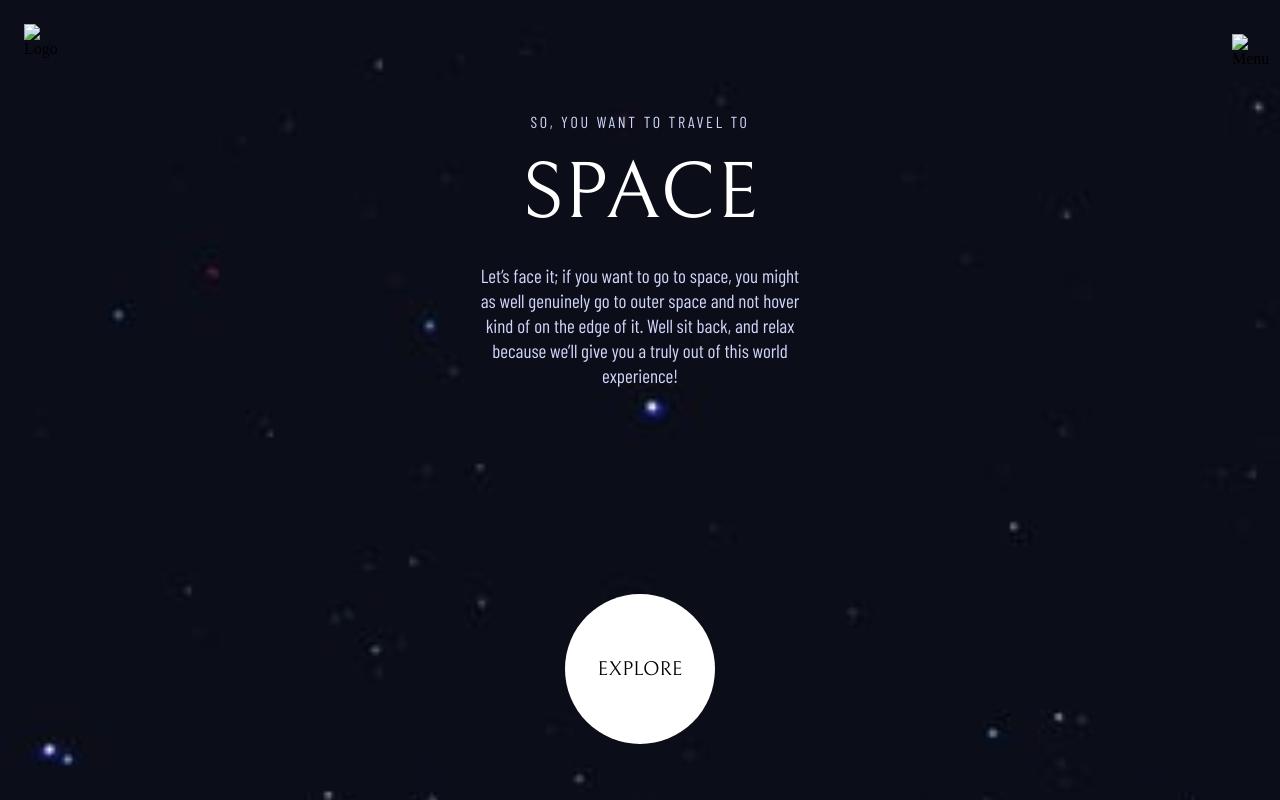
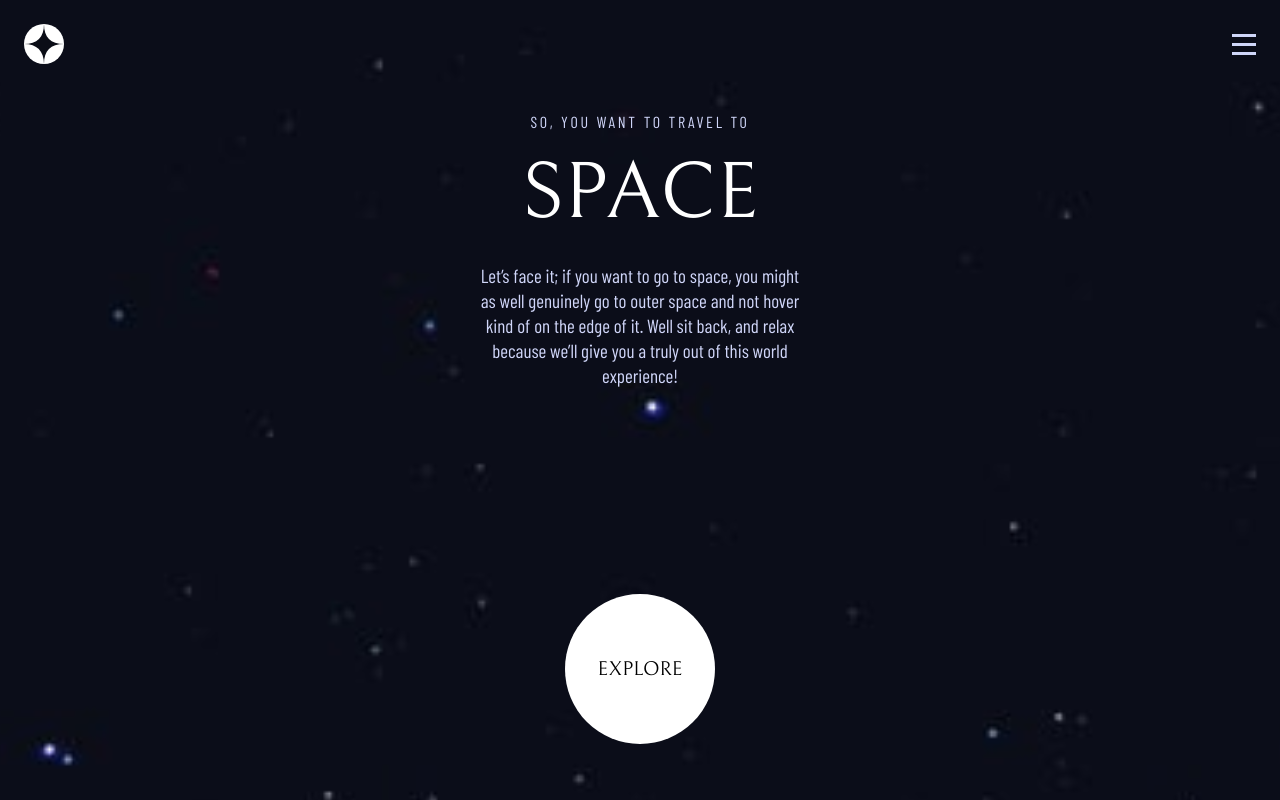
Before and after one commit to davidrockkj/davidrocha.github.io, a plain HTML site: page projetos/space-tourism/home.html in a window 1280 px wide. Shown: the top 800 px of the page. Drawn offline with Linux system fonts and the light colour scheme.

Commit message:
Update submodule to lastest commit

```diff
--- a/projetos/space-tourism/home.html
+++ b/projetos/space-tourism/home.html
@@ -1,5 +1,5 @@
 <!DOCTYPE html>
-<html lang="en">
+<html lang="en-US">
 <head>
     <meta charset="UTF-8">
     <meta name="viewport" content="width=device-width, initial-scale=1.0">
@@ -12,13 +12,13 @@
 
     <div class="header">
         <figure id="logoMobile">
-            <img src="../assets/shared/logo.svg" alt="Logo">
+            <img src="./assets/shared/logo.svg" alt="Logo">
         </figure>
 
         <hr>
 
         <figure id="menuMobile">
-            <img src="../assets/shared/icon-hamburger.svg" alt="Menu">
+            <img src="./assets/shared/icon-hamburger.svg" alt="Menu">
         </figure>
 
         <nav id="navBar">
```
